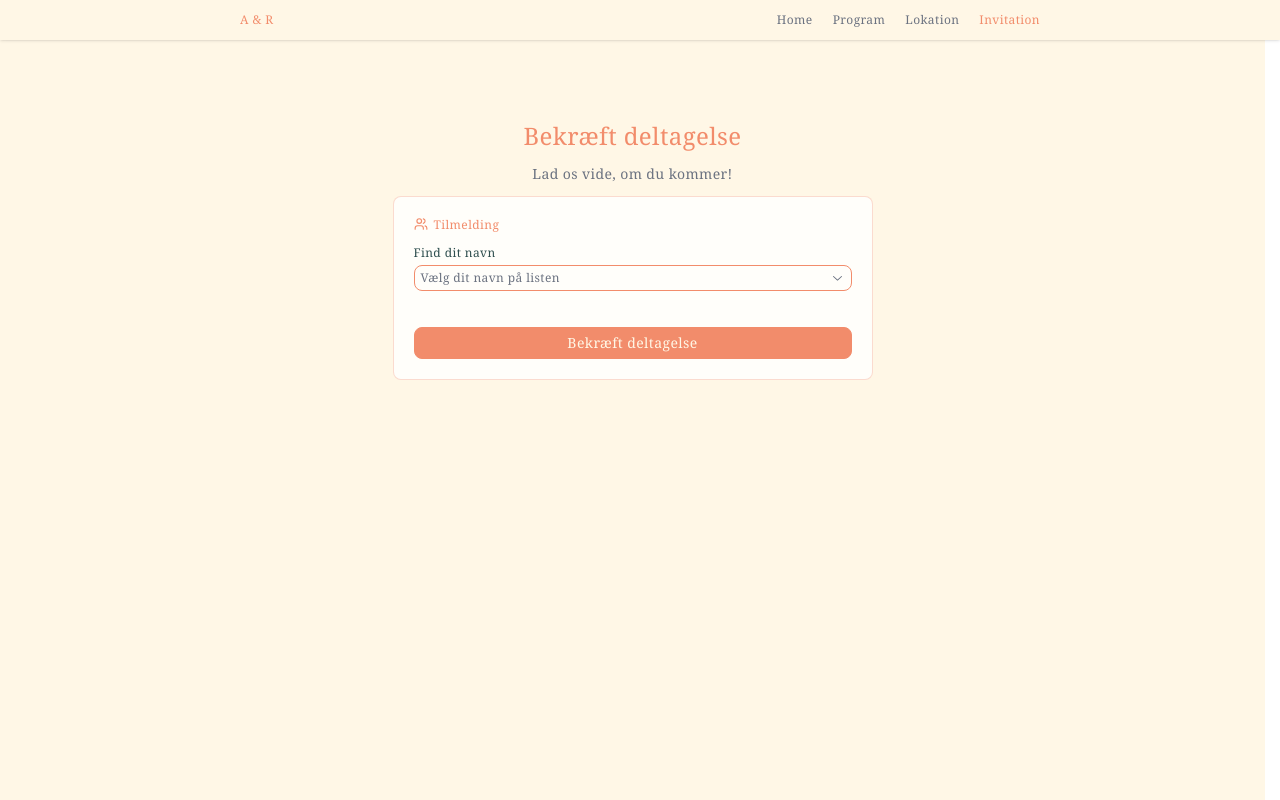
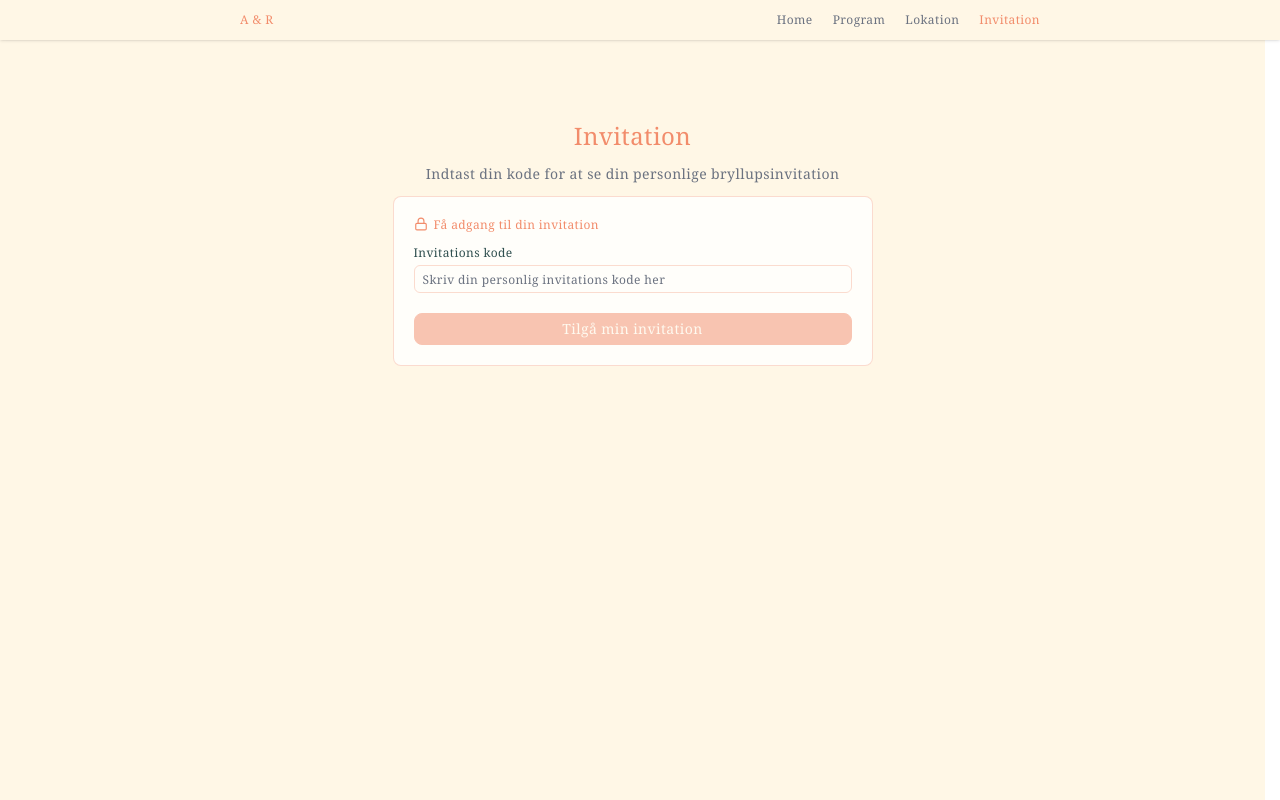
Before and after one commit to KatlaTL/wedding_application, a React (Vite) app: page /invitation in a window 1280 px wide. Built offline with nearby package versions, Linux system fonts and the light colour scheme.

Commit message:
added invitationCodeEntry component and removed the guest dropdown select list

```diff
--- a/src/App.tsx
+++ b/src/App.tsx
@@ -18,6 +18,7 @@ const App = () => {
           <Route path="/program" element={<Program />} />
           <Route path="/location" element={<Location />} />
           <Route path="/invitation" element={<Invitation />} />
+          <Route path="/invitation/:code?" element={<Invitation />} />
 
           <Route path="*" element={<Navigate to="/" replace />} />
         </Routes>
--- a/src/components/Button.tsx
+++ b/src/components/Button.tsx
@@ -16,7 +16,7 @@ const Button: React.FC<ButtoneProps> = ({
     ...props
 }) => {
 
-    const baseStyle = "w-full rounded-lg bg-background border border-primary hover:cursor-pointer outline-none";
+    const baseStyle = "w-full rounded-lg bg-background border border-primary hover:cursor-pointer outline-none disabled:pointer-events-none disabled:opacity-50";
 
     let variantStyle = "";
 
--- /dev/null
+++ b/src/hooks/useInvitation.ts
@@ -0,0 +1,16 @@
+import type { ValidCode } from "../types/invitation.types";
+
+
+const useInvitation = () => {
+    const validCodes: ValidCode = {
+        "123abc": { id: 1, name: "Asger" },
+        "abc123": { id: 1, name: "Rikke" },
+    }
+
+
+    return {
+        validCodes
+    };
+}
+
+export default useInvitation;
--- a/src/pages/Invitation/Invitation.tsx
+++ b/src/pages/Invitation/Invitation.tsx
@@ -10,16 +10,19 @@ import Wrapper from "./_components/Wrapper";
 import { Checkbox, CheckboxIndicator } from "../../components/Checkbox";
 import { useState } from "react";
 import type { CheckedState } from "@radix-ui/react-checkbox";
+import InvitationCodeEntry from "./_components/InvitationCodeEntry";
+import { useParams } from "react-router-dom";
+import useInvitation from "../../hooks/useInvitation";
 
 const Invitation = () => {
-    const [attendee, setAttendee] = useState<string>();
     const [isAttending, setIsAttending] = useState<boolean>();
     const [needLift, setNeedLift] = useState<boolean>();
     const [canOfferLift, setCanOfferLift] = useState<boolean>();
     const [dietary, setDietary] = useState<string>();
     const [allergies, setAllergies] = useState<string>();
 
-    const invitations: string[] = ["Asger", "Rikke", "Jakob", "Morten", "Frederik"];
+    const { code } = useParams();
+    const { validCodes } = useInvitation();
 
     const dietaryOptions: string[] = ["Veganer", "Vegetar", "Altspisende"];
 
@@ -29,49 +32,24 @@ const Invitation = () => {
         }
     }
 
+    if (!code) {
+        return <InvitationCodeEntry />
+    }
+
     return (
-        <Section title="Bekræft deltagelse" description="Lad os vide, om du kommer!">
+        <Section title="Bekræft deltagelse" description={`${validCodes[code].name} lad os vide, om du kommer!`}>
             <form onSubmit={(e) => e.preventDefault()}>
                 <div className="bg-background-muted rounded-lg border-primary-30 border p-5 w-120">
                     <div className="flex flex-col items-start text-left gap-3">
                         <HeadingWithIcon icon={Users} text="Tilmelding" />
 
-                        <Wrapper className="mb-2">
-                            <p className="!text-color-text">Find dit navn</p>
+                        <Wrapper>
+                            <ButtonGroup title="Deltager du?">
+                                <Button size="small" icon={CheckCircle} variant={isAttending ? "secondary-no-hover" : "primary"} onClick={() => setIsAttending(true)}>Ja, jeg kommer</Button>
+                                <Button size="small" icon={XCircle} variant={isAttending === false ? "destructive" : "primary"} onClick={() => setIsAttending(false)}>Nej, desværre ikke</Button>
+                            </ButtonGroup>
+                        </Wrapper>
 
-                            <Select onValueChange={(v) => setAttendee(v)}>
-                                <SelectTrigger className="SelectTrigger rounded-lg cursor-pointer flex w-full border-primary border outline-none text-left text-xs px-1.5 py-1 text-muted-foreground justify-between focus:outline-none" aria-label="Name">
-                                    <SelectValue placeholder="Vælg dit navn på listen" />
-                                    <SelectIcon className="SelectIcon">
-                                        <ChevronDownIcon />
-                                    </SelectIcon>
-                                </SelectTrigger>
-
-                                <SelectPortal>
-                                    <SelectContent className="w-full rounded-lg text-muted-foreground bg-white border border-primary-30 text-xs overflow-hidden rounder-lg">
-                                        <SelectScrollUpButton className="flex h-[25px] cursor-default items-center justify-center bg-white text-muted-foreground">
-                                            <ChevronUpIcon />
-                                        </SelectScrollUpButton>
-
-                                        <SelectViewport>
-                                            {invitations.map(value => <SelectItem value={value}>{value}</SelectItem>)}
-                                        </SelectViewport>
-
-                                        <SelectScrollDownButton className="flex h-[25px] cursor-default items-center justify-center bg-white text-muted-foreground">
-                                            <ChevronDownIcon />
-                                        </SelectScrollDownButton>
-                                    </SelectContent>
-                                </SelectPortal>
-                            </Select>
-                        </Wrapper>
-                        {attendee && (
-                            <Wrapper>
-                                <ButtonGroup title="Deltager du?">
-                                    <Button size="small" icon={CheckCircle} variant={isAttending ? "secondary-no-hover" : "primary"} onClick={() => setIsAttending(true)}>Ja, jeg kommer</Button>
-                                    <Button size="small" icon={XCircle} variant={isAttending === false ? "destructive" : "primary"} onClick={() => setIsAttending(false)}>Nej, desværre ikke</Button>
-                                </ButtonGroup>
-                            </Wrapper>
-                        )}
 
                         {isAttending && (
                             <>
--- /dev/null
+++ b/src/pages/Invitation/_components/InvitationCodeEntry.tsx
@@ -0,0 +1,67 @@
+import { AlertCircle, Lock } from "lucide-react";
+import HeadingWithIcon from "../../../components/HeadingWithIcon";
+import Section from "../../../components/Section"
+import Wrapper from "./Wrapper";
+import { useState } from "react";
+import Button from "../../../components/Button";
+import useInvitation from "../../../hooks/useInvitation";
+import { useNavigate } from "react-router-dom";
+
+
+const InvitationCodeEntry = () => {
+    const [invitationCode, setInvitationCode] = useState<string>("");
+    const [error, setError] = useState<string>("");
+
+    const { validCodes } = useInvitation();
+    const navigate = useNavigate();
+
+
+    const handleSubmit = () => {
+        setError("");
+
+        const code = invitationCode.trim();
+
+        if (validCodes[code]) {
+            navigate(`/invitation/${code}`);
+        } else {
+            setError("Ugyldig invitationskode. Tjek venligst din invitation, og prøv igen.");
+        }
+    }
+
+    return (
+        <Section title="Invitation" description="Indtast din kode for at se din personlige bryllupsinvitation">
+            <form onSubmit={(e) => e.preventDefault()}>
+
+                <div className="bg-background-muted rounded-lg border-primary-30 w-120 border p-5">
+                    <div className="flex flex-col items-start text-left gap-3">
+                        <HeadingWithIcon icon={Lock} text="Få adgang til din invitation" />
+
+                        <Wrapper className="mb-2">
+                            <p className="!text-color-text">Invitations kode</p>
+
+                            <input
+                                name="inviationCode"
+                                value={invitationCode}
+                                onChange={e => setInvitationCode(e.target.value)}
+                                placeholder="Skriv din personlig invitations kode her"
+                                required
+                                className="rounded-md h-7 px-2 text-xs text-color-text placeholder-muted-foreground placeholder:text-xs border border-primary-30 focus:outline-primary"
+                            />
+                        </Wrapper>
+
+                        {error && (
+                            <div className="flex items-center gap-2 p-3 bg-destructive/10 text-destructive rounded-lg">
+                                <AlertCircle className="h-3.5 w-3.5" />
+                                <p className="text-sm text-destructive!">{error}</p>
+                            </div>
+                        )}
+
+                        <Button variant="secondary" disabled={!invitationCode} onClick={handleSubmit}>Tilgå min invitation</Button>
+                    </div>
+                </div>
+            </form>
+        </Section>
+    )
+}
+
+export default InvitationCodeEntry;
```
Also changed, not shown: src/types/invitation.types.ts (added, +8 -0 lines).
